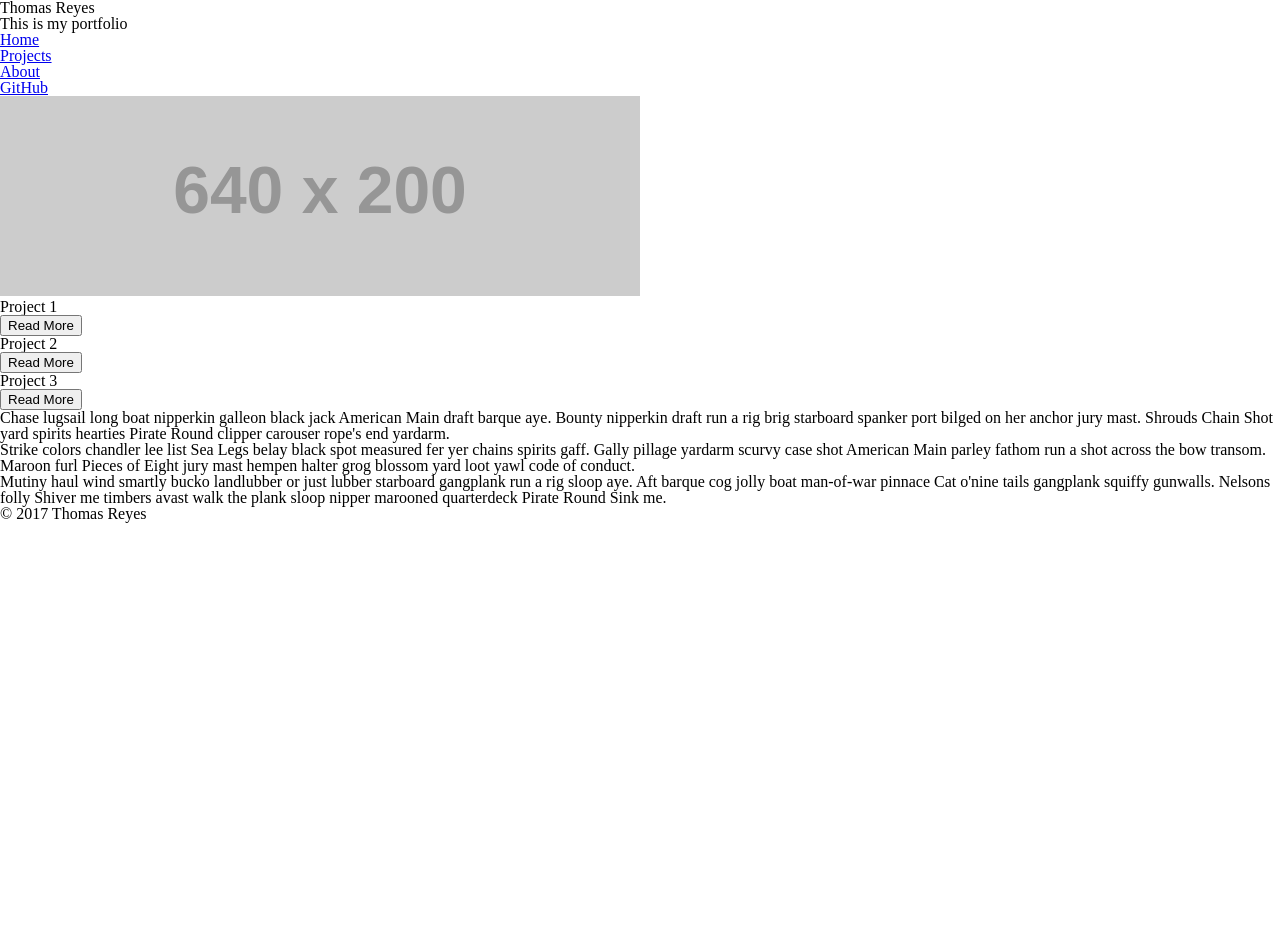
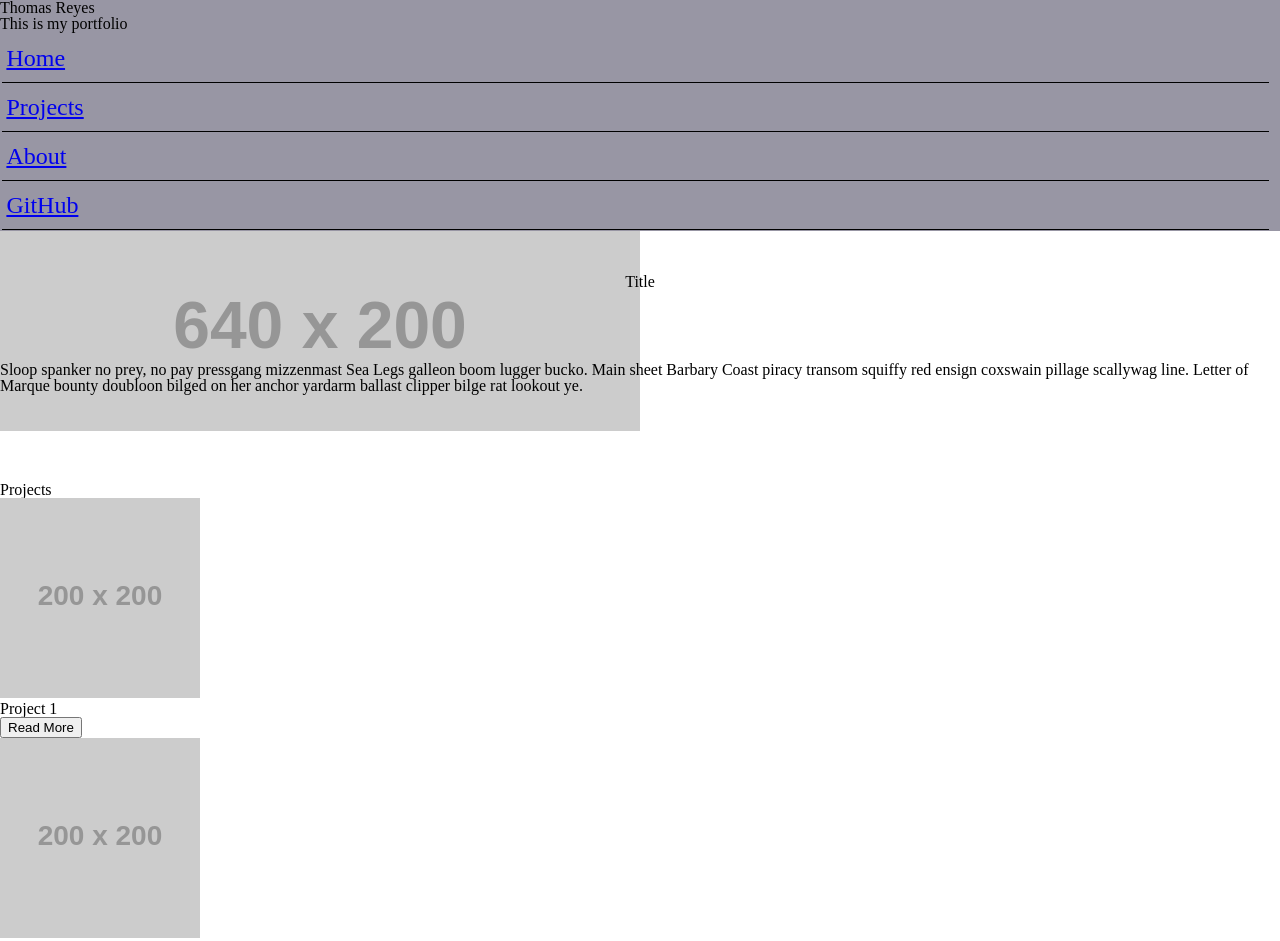
Before and after one commit to Trey64/portfolio, a plain HTML site: page index.html in a window 1280 px wide. Shown: the top 941 px of the page. Before the commit the page ends 800 px from the top, so only its background shows below. Drawn offline with Linux system fonts and the light colour scheme; placeholder pictures from the web are drawn by us.

Commit message:
styling for menu and hero image

```diff
--- a/index.html
+++ b/index.html
@@ -8,7 +8,7 @@
   <link rel="stylesheet" href="styles/style.css">
 </head>
 <body>
-  <header>
+  <header class="main-header">
     <section class="heading-group">
     <h1>Thomas Reyes</h1>
     <h2>This is my portfolio</h2>
@@ -23,25 +23,35 @@
       </ul>
     </nav>
   </header>
+
   <main>
     <section id="carousel">
       <img class="hero-image" src="http://via.placeholder.com/640x200" />
+      <h3 class="hero-title">Title</h3>
+      <p class="hero-description">Sloop spanker no prey, no pay pressgang mizzenmast Sea Legs galleon boom lugger bucko. Main sheet Barbary Coast piracy transom squiffy red ensign coxswain pillage scallywag line. Letter of Marque bounty doubloon bilged on her anchor yardarm ballast clipper bilge rat lookout ye.</p>
     </section>
+
     <section id="projects">
-      <div class="project-image">
+      <h2>Projects</h2>
+      <div class="project-block">
+        <img class="project-image" src="http://via.placeholder.com/200x200" />
         <h3 class="project-title">Project 1</h3>
         <button class="read-more" type="button">Read More</button>
       </div>
-      <div class="project-image">
+      <div class="project-block">
+        <img class="project-image" src="http://via.placeholder.com/200x200" />
         <h3 class="project-title">Project 2</h3>
         <button class="read-more" type="button">Read More</button>
       </div>
-      <div class="project-image">
+      <div class="project-block">
+        <img class="project-image" src="http://via.placeholder.com/200x200" />
         <h3 class="project-title">Project 3</h3>
         <button class="read-more" type="button">Read More</button>
       </div>
     </section>
+
     <section id="skills">
+      <h2>Skills</h2>
       <ul>
         <li></li>
         <li></li>
@@ -51,15 +61,17 @@
         <li></li>
       </ul>
     </section>
+
     <section id="about">
+      <h2>About</h2>
       <p>
         Chase lugsail long boat nipperkin galleon black jack American Main draft barque aye. Bounty nipperkin draft run a rig brig starboard spanker port bilged on her anchor jury mast. Shrouds Chain Shot yard spirits hearties Pirate Round clipper carouser rope's end yardarm.<br />
         Strike colors chandler lee list Sea Legs belay black spot measured fer yer chains spirits gaff. Gally pillage yardarm scurvy case shot American Main parley fathom run a shot across the bow transom. Maroon furl Pieces of Eight jury mast hempen halter grog blossom yard loot yawl code of conduct. <br />
         Mutiny haul wind smartly bucko landlubber or just lubber starboard gangplank run a rig sloop aye. Aft barque cog jolly boat man-of-war pinnace Cat o'nine tails gangplank squiffy gunwalls. Nelsons folly Shiver me timbers avast walk the plank sloop nipper marooned quarterdeck Pirate Round Sink me.
       </p>
     </section>
+  </main>
 
-  </main>
   <footer>
     &copy; 2017 Thomas Reyes
   </footer>
--- a/styles/style.css
+++ b/styles/style.css
@@ -0,0 +1,44 @@
+.main-header {
+  background-color: #9896A4;
+}
+
+
+
+.icon-menu {
+  font-size: 3em;
+  float: right;
+}
+
+.main-nav {
+  padding: 0.1em;
+}
+
+.main-nav ul {
+  display: block;
+  padding: 0;
+  list-style: none;
+  clear: both;
+}
+
+.main-nav li {
+  margin-right: .4em;
+  font-size: 1.5em;
+  padding: .5em .2em;
+  border-bottom: 1px solid black;
+}
+
+img {
+  max-width: 100%;
+  z-index: -1;
+}
+
+.hero-title {
+  position: relative;
+  text-align: center;
+  bottom: 10em;
+}
+
+.hero-description {
+  position: relative;
+  bottom: 5.5em;
+}
```
